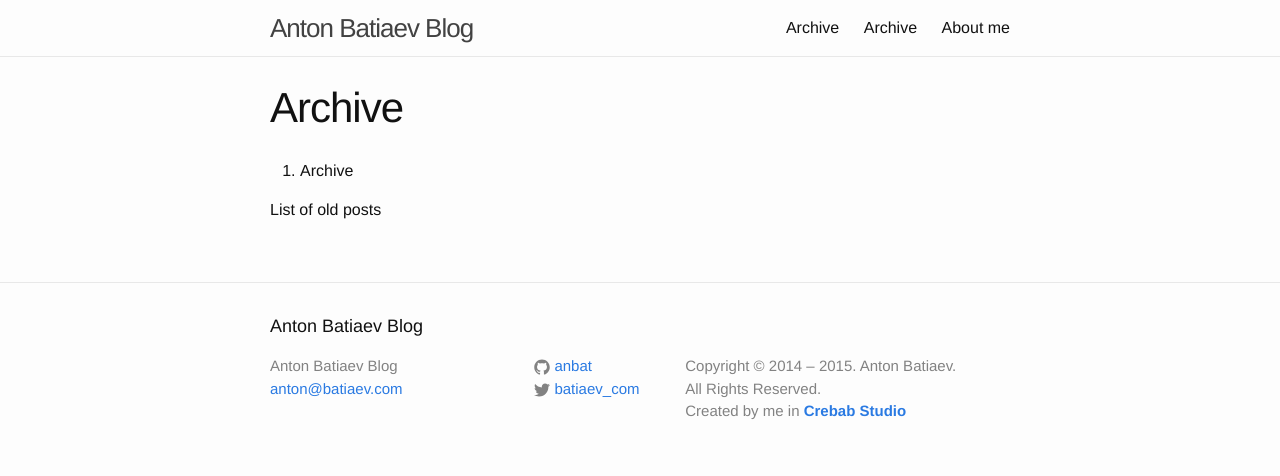
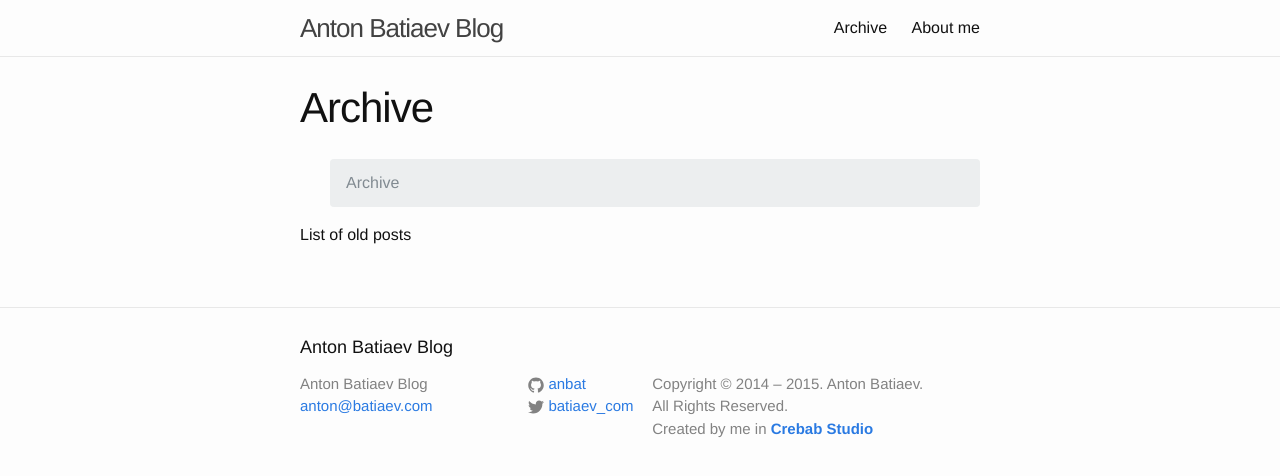
Before and after one commit to Batiaev/blog, a Jekyll site: the page built from archive/index.html, in a window 1280 px wide. Shown: the top 476 px of the page. Built offline with Jekyll 4.4.1, drawn with Linux system fonts in a browser that asks for light colours.

Commit message:
import bootstrap

```diff
--- a/_includes/header.html
+++ b/_includes/header.html
@@ -12,7 +12,6 @@
           <a class="page-link" href="{{ page.url | prepend: site.baseurl }}">{{ page.title }}</a>
           {% endif %}
         {% endfor %}
-        <a class="page-link" href="archive/">Archive</a>
         <a class="page-link" href="https://batiaev.com">About me</a>
       </div>
     </nav>
--- a/_sass/_base.scss
+++ b/_sass/_base.scss
@@ -1,3 +1,4 @@
+@import 'bootstrap/bootstrap';
 /**
  * Reset some basic elements
  */
```
